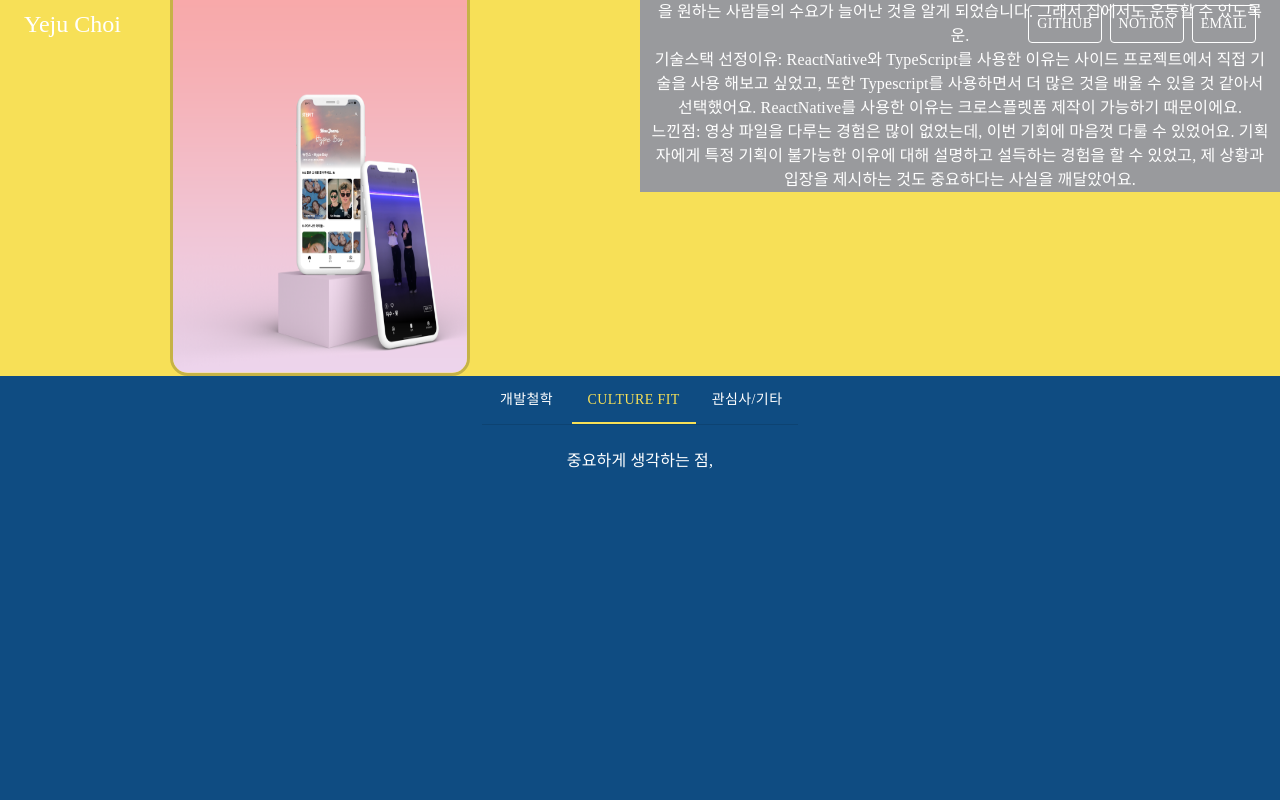
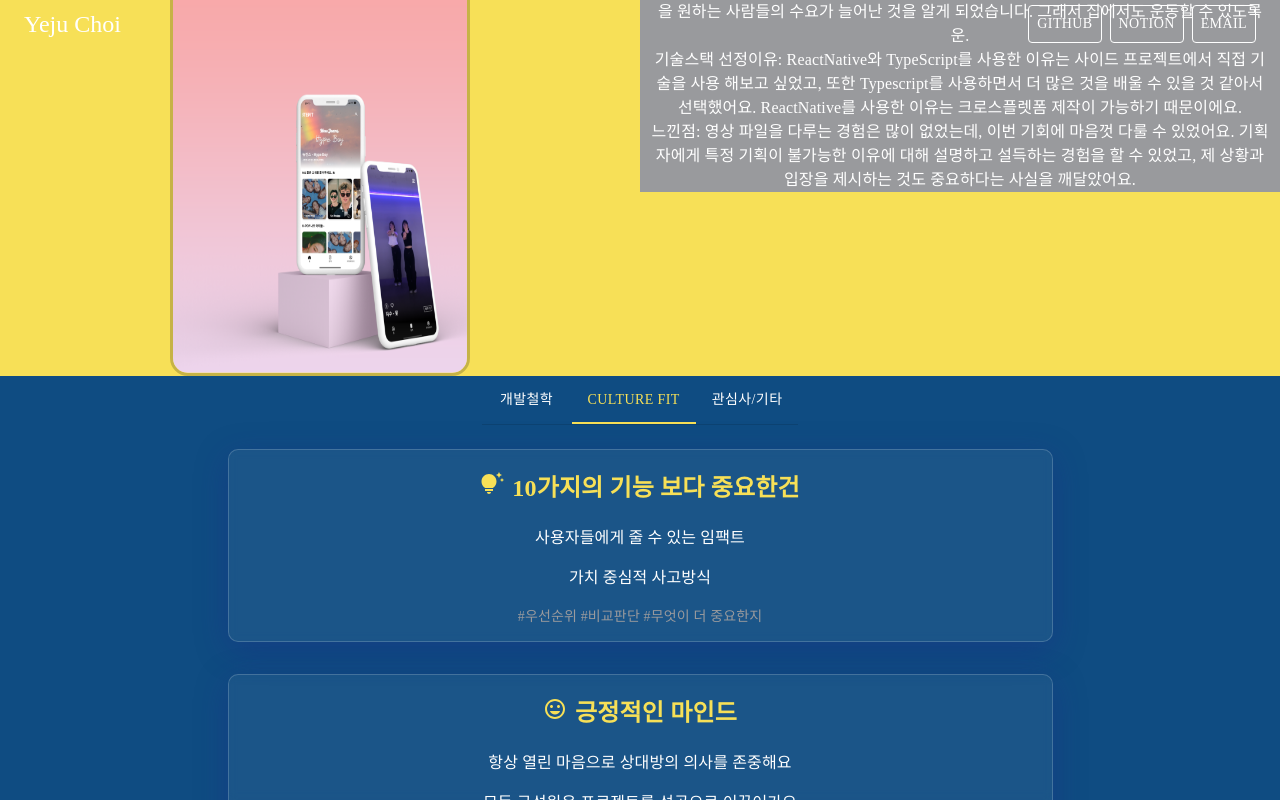
Before and after one commit to cyeju/cyeju-portfolio, a React (Vite) app: page / in a window 1280 px wide. Both pictures are taken after a click on the tab "CULTURE FIT". Shown: the part 2054-2854 px from the top of the page. Built offline with nearby package versions, Linux system fonts and the light colour scheme; a web font is replaced by a local one.

Commit message:
feat(culturefit): 글래스 카드 이미지 제거 및 텍스트 수정

```diff
--- /dev/null
+++ b/src/components/molecules/CultureFit.tsx
@@ -0,0 +1,53 @@
+import { Grid, Stack } from '@mui/material';
+import { GlassCard } from '@/components/atoms/GlassCard';
+import { TipsAndUpdates, TagFaces, Settings } from '@mui/icons-material';
+
+export const CultureFit = () => {
+  return (
+    <Grid container sx={{ width: '100%' }}>
+      <Grid item xs={12} sx={{ width: '100%' }}>
+        <Stack gap={4} sx={{ width: '100%' }}>
+          <Stack>
+            <GlassCard>
+              <h2 style={{ color: '#f7e057' }}>
+                <span style={{ marginRight: '8px' }}>
+                  <TipsAndUpdates />
+                </span>
+                10가지의 기능 보다 중요한건
+              </h2>
+              <p>사용자들에게 줄 수 있는 임팩트</p>
+              <p>가치 중심적 사고방식</p>
+              <p style={{ color: '#999a9d', fontSize: '14px' }}>#우선순위 #비교판단 #무엇이 더 중요한지</p>
+            </GlassCard>
+          </Stack>
+          <Stack>
+            <GlassCard>
+              <h2 style={{ color: '#f7e057' }}>
+                <span style={{ marginRight: '8px' }}>
+                  <TagFaces />
+                </span>
+                긍정적인 마인드
+              </h2>
+              <p>항상 열린 마음으로 상대방의 의사를 존중해요</p>
+              <p>모든 구성원은 프로젝트를 성공으로 이끌어가요</p>
+              <p style={{ color: '#999a9d', fontSize: '14px' }}>#Naming Rules #유지보수 #규칙준수</p>
+            </GlassCard>
+          </Stack>
+          <Stack>
+            <GlassCard>
+              <h2 style={{ color: '#f7e057' }}>
+                <span style={{ marginRight: '8px' }}>
+                  <Settings />
+                </span>
+                문제 해결
+              </h2>
+              <p>해결 할 때까지 삽질 할 수 있는</p>
+              <p>끈기가 문제를 해결 해줘요</p>
+              <p style={{ color: '#999a9d', fontSize: '14px' }}>#해결되면 뿌듯 #이맛에 코딩하지.. #성취감이 원동력</p>
+            </GlassCard>
+          </Stack>
+        </Stack>
+      </Grid>
+    </Grid>
+  );
+};
--- a/src/components/molecules/DevPhilosophy.tsx
+++ b/src/components/molecules/DevPhilosophy.tsx
@@ -1,8 +1,6 @@
 import { Grid, Stack } from '@mui/material';
 import { GlassCard } from '@/components/atoms/GlassCard';
-import AutoFixHighIcon from '@mui/icons-material/AutoFixHigh';
-import RuleIcon from '@mui/icons-material/Rule';
-import BuildIcon from '@mui/icons-material/Build';
+import { AutoFixHigh, Rule, Build } from '@mui/icons-material';
 
 export const DevPhilosophy = () => {
   return (
@@ -13,7 +11,7 @@ export const DevPhilosophy = () => {
             <GlassCard>
               <h2 style={{ color: '#f7e057' }}>
                 <span style={{ marginRight: '8px' }}>
-                  <AutoFixHighIcon />
+                  <AutoFixHigh />
                 </span>
                 Commit Rule
               </h2>
@@ -26,9 +24,9 @@ export const DevPhilosophy = () => {
             <GlassCard>
               <h2 style={{ color: '#f7e057' }}>
                 <span style={{ marginRight: '8px' }}>
-                  <RuleIcon />
+                  <Rule />
                 </span>
-                Coding Conventions
+                컨벤션
               </h2>
               <p>코드는 항상 명사로 작성해야해요</p>
               <p>같은 관심사끼리 묶어야해요 </p>
@@ -39,7 +37,7 @@ export const DevPhilosophy = () => {
             <GlassCard>
               <h2 style={{ color: '#f7e057' }}>
                 <span style={{ marginRight: '8px' }}>
-                  <BuildIcon />
+                  <Build />
                 </span>
                 Refactoring
               </h2>
--- a/src/components/organisms/Fourth.tsx
+++ b/src/components/organisms/Fourth.tsx
@@ -3,6 +3,7 @@ import { Stack, Box, Tabs, Tab } from '@mui/material';
 import { ColorSection } from '@/components/atoms/ColorSection';
 import { CustomTabPanel } from '@/components/molecules/CustomTabpanel';
 import { DevPhilosophy } from '@/components/molecules/DevPhilosophy';
+import { CultureFit } from '@/components/molecules/CultureFit';
 
 const a11yProps = (index: number) => {
   return {
@@ -46,8 +47,8 @@ export const Fourth = () => {
           <CustomTabPanel value={value} index={0} style={{ minHeight: '800px' }}>
             <DevPhilosophy />
           </CustomTabPanel>
-          <CustomTabPanel value={value} index={1} style={{ minHeight: '800px' }}>
-            중요하게 생각하는 점,
+          <CustomTabPanel value={value} index={1} style={{ minHeight: '800px', maxWidth: '873px', width: '100%' }}>
+            <CultureFit />
           </CustomTabPanel>
           <CustomTabPanel value={value} index={2} style={{ minHeight: '800px' }}>
             관심사 기타
```
